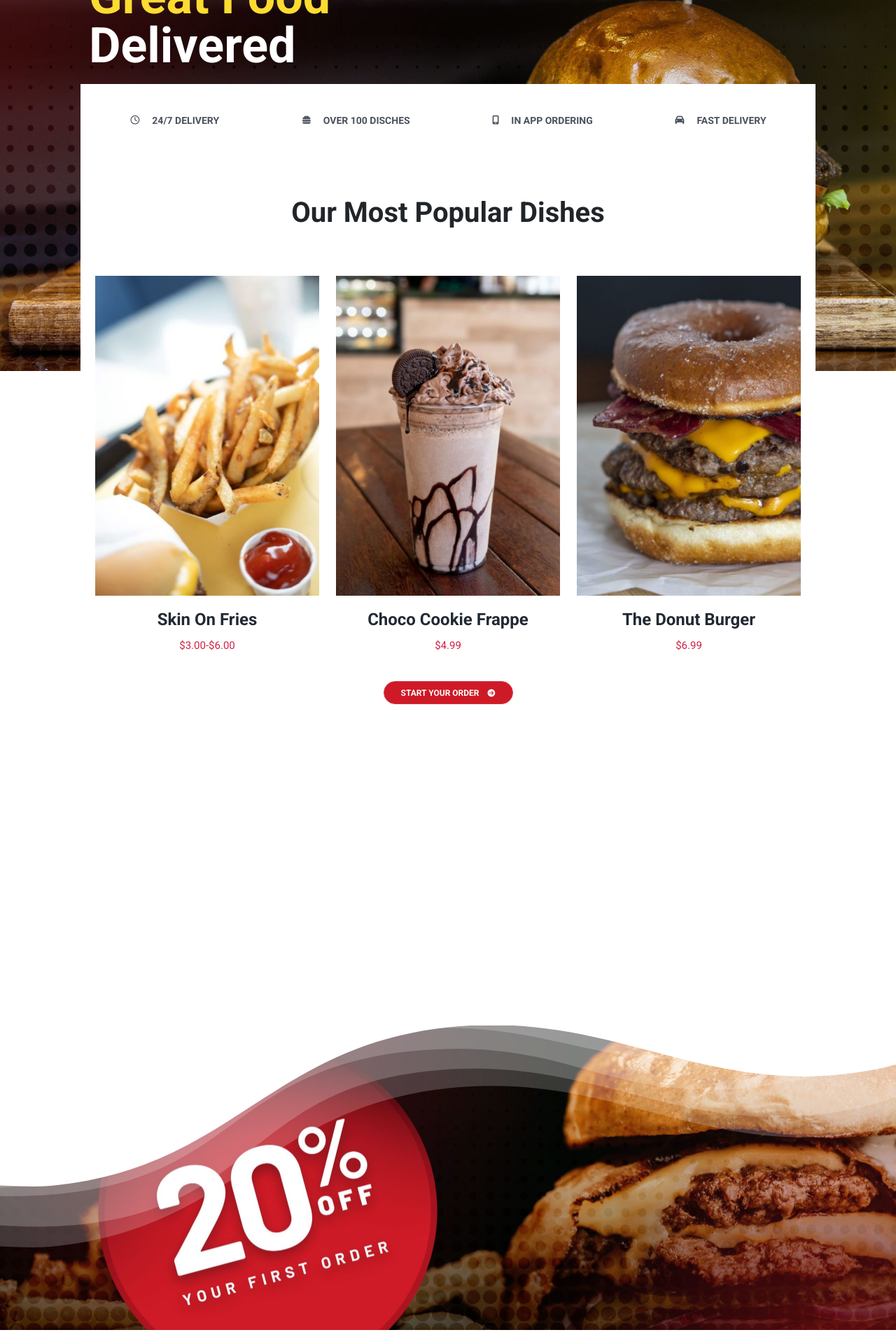
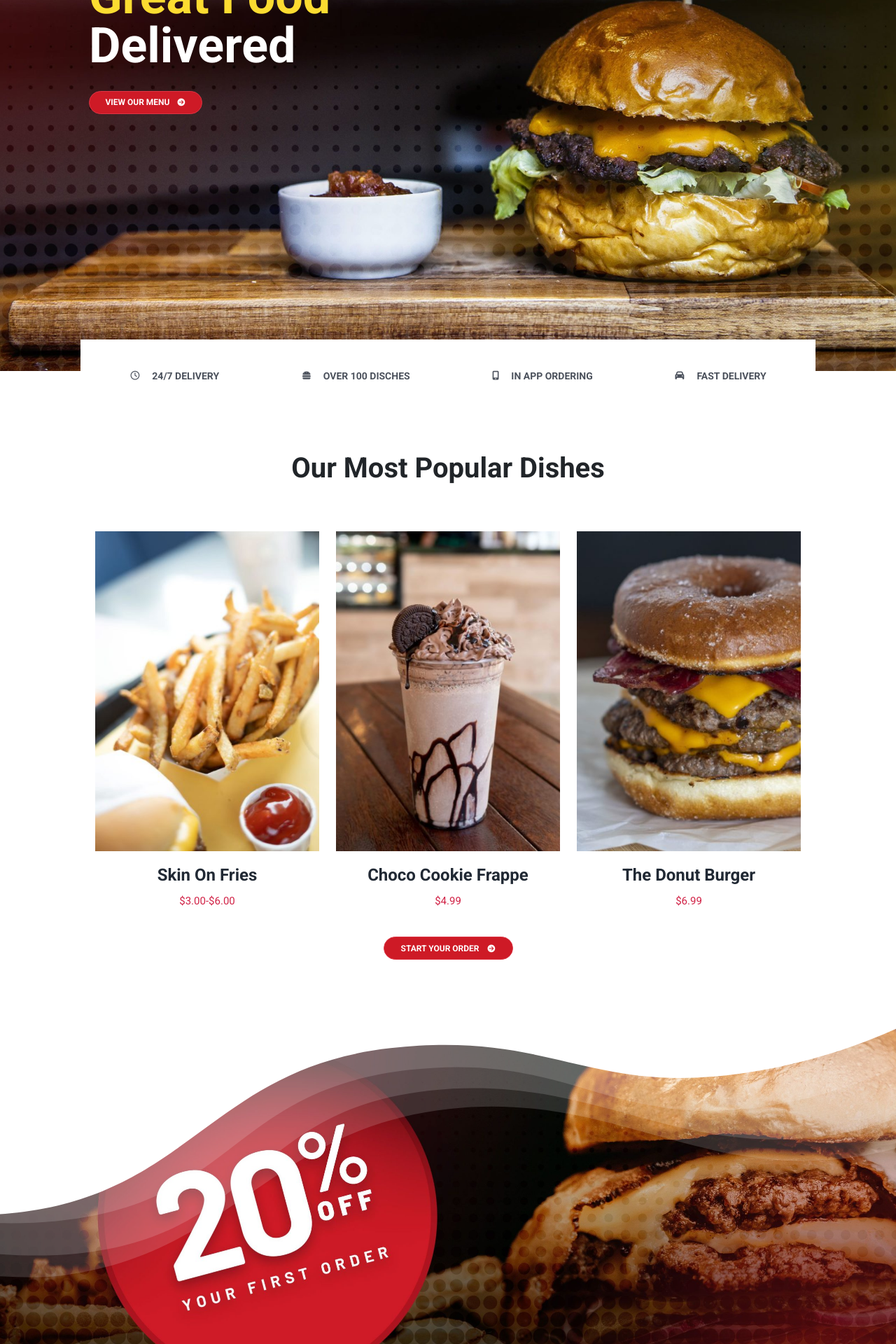
Before and after one commit to br4nc4/proj-html-vuejs, a Vue app: page / in a window 1280 px wide. Shown: the part 420-2340 px from the top of the page at 70% size. Built offline with nearby package versions, Linux system fonts and the light colour scheme.

Commit message:
fixed problems Florian Leica

```diff
--- a/src/components/LatestNews.vue
+++ b/src/components/LatestNews.vue
@@ -15,14 +15,18 @@
             <div class="d-flex myDflex">
                 <div class="">
                     <img class="myImg" src="/img/pancake-burger-600x450.jpg" alt="">
-                    <p class="myTitle fw-bold text-center">NEW: The Pancake Burger</p>
-                    <p class="text-center myText">Lorem ipsum dolor sit amet, consectetur adipiscing elit. Morbi sodaiers ipsum vel elementum vehicula. Suspendisse sit amet aliquet ex. Pellentesque commodo tortor vel mi</p>
+                    <div class="text-center">
+                        <p class="myTitle fw-bold">NEW: The Pancake Burger</p>
+                        <small class="myText text-secondary">Lorem ipsum dolor sit amet, consectetur adipiscing elit. Morbi sodaiers ipsum vel elementum vehicula. Suspendisse sit amet aliquet ex. Pellentesque commodo tortor vel mi</small>
+                    </div>
                 </div>
 
                 <div class="">
                     <img class="myImg" src="/img/new-milkshake-menu-600x450.jpg" alt="">
-                    <p class="myTitle fw-bold text-center">New Milkshake Menu</p>
-                    <p class="text-center myText">Lorem ipsum dolor sit amet, consectetur adipiscing elit. Morbi sodaiers ipsum vel elementum vehicula. Suspendisse sit amet aliquet ex. Pellentesque commodo tortor vel mi</p>
+                    <div class="text-center">
+                        <p class="myTitle fw-bold">New Milkshake Menu</p>
+                        <small class="myText text-secondary">Lorem ipsum dolor sit amet, consectetur adipiscing elit. Morbi sodaiers ipsum vel elementum vehicula. Suspendisse sit amet aliquet ex. Pellentesque commodo tortor vel mi</small>
+                    </div>
                 </div>
             </div>
         </div>
--- a/src/components/MegaTwentyPercentBg.vue
+++ b/src/components/MegaTwentyPercentBg.vue
@@ -1,8 +1,8 @@
 <template>
     <div class="myContainer container-fluid position-relative px-0">
         <div class="myBg">
-            <svg class="fusion-waves-opacity-candy first" fill="white" fill-opacity="0.2" xmlns="http://www.w3.org/2000/svg" viewBox="0 1 1024 216" preserveAspectRatio="none"><path class="st0" d="M0 215.4c19.4.5 38.7 1.6 57.7.3 206.6-15 248.5-126.6 455-143.8 184.8-15.5 285.7 60.9 464.3 41.3 16.9-1.8 32.5-4.4 47.1-7.6L1024 .4H0v215z"/><path class="st1" d="M0 196.4c30.2 1.6 59.6 1.6 86.8-.4C293.4 180.9 284.1 73.4 490.7 56.2c184.9-15.5 278.5 58.2 457.1 38.4 28.3-3.2 53.5-8.2 76.2-14.6V.256H0V196.4z"/><path class="st2" d="M0 169.8c22.2.3 43.8-.2 64.2-1.7C270.8 153.1 262 55.6 468.6 38.4 653.4 22.9 695.4 89.5 874 69.7c54.8-6 104.9-18.3 150-33.7V.256H0V169.8z"/><path class="st3" d="M0 162.1c4-.2 8-.4 11.9-.7C218.4 146.3 239.8 37 446.4 19.8 631.3 4.3 672.7 60.9 851.3 41.1c64-7.2 121.9-20.8 172.7-37.9V.156H0V162.6z"/></svg>
-            <svg class="fusion-waves-opacity-candy second" fill="white" fill-opacity="1" xmlns="http://www.w3.org/2000/svg" viewBox="0 1 1024 216" preserveAspectRatio="none"><path class="st0" d="M0 215.4c19.4.5 38.7 1.6 57.7.3 206.6-15 248.5-126.6 455-143.8 184.8-15.5 285.7 60.9 464.3 41.3 16.9-1.8 32.5-4.4 47.1-7.6L1024 .4H0v215z"/><path class="st1" d="M0 196.4c30.2 1.6 59.6 1.6 86.8-.4C293.4 180.9 284.1 73.4 490.7 56.2c184.9-15.5 278.5 58.2 457.1 38.4 28.3-3.2 53.5-8.2 76.2-14.6V.256H0V196.4z"/><path class="st2" d="M0 169.8c22.2.3 43.8-.2 64.2-1.7C270.8 153.1 262 55.6 468.6 38.4 653.4 22.9 695.4 89.5 874 69.7c54.8-6 104.9-18.3 150-33.7V.256H0V169.8z"/><path class="st3" d="M0 162.1c4-.2 8-.4 11.9-.7C218.4 146.3 239.8 37 446.4 19.8 631.3 4.3 672.7 60.9 851.3 41.1c64-7.2 121.9-20.8 172.7-37.9V.156H0V162.6z"/></svg>
+            <svg class="fusion-waves-opacity-candy first" fill="white" fill-opacity="0.15" xmlns="http://www.w3.org/2000/svg" viewBox="0 1 1024 216" preserveAspectRatio="none"><path class="st0" d="M0 215.4c19.4.5 38.7 1.6 57.7.3 206.6-15 248.5-126.6 455-143.8 184.8-15.5 285.7 60.9 464.3 41.3 16.9-1.8 32.5-4.4 47.1-7.6L1024 .4H0v215z"/><path class="st1" d="M0 196.4c30.2 1.6 59.6 1.6 86.8-.4C293.4 180.9 284.1 73.4 490.7 56.2c184.9-15.5 278.5 58.2 457.1 38.4 28.3-3.2 53.5-8.2 76.2-14.6V.256H0V196.4z"/><path class="st2" d="M0 169.8c22.2.3 43.8-.2 64.2-1.7C270.8 153.1 262 55.6 468.6 38.4 653.4 22.9 695.4 89.5 874 69.7c54.8-6 104.9-18.3 150-33.7V.256H0V169.8z"/><path class="st3" style="fill-opacity: 1" d="M0 162.1c4-.2 8-.4 11.9-.7C218.4 146.3 239.8 37 446.4 19.8 631.3 4.3 672.7 60.9 851.3 41.1c64-7.2 121.9-20.8 172.7-37.9V.156H0V162.6z"/></svg>
+            <!-- <svg class="fusion-waves-opacity-candy second" fill="white" fill-opacity="1" xmlns="http://www.w3.org/2000/svg" viewBox="0 1 1024 216" preserveAspectRatio="none"><path class="st0" d="M0 215.4c19.4.5 38.7 1.6 57.7.3 206.6-15 248.5-126.6 455-143.8 184.8-15.5 285.7 60.9 464.3 41.3 16.9-1.8 32.5-4.4 47.1-7.6L1024 .4H0v215z"/><path class="st1" d="M0 196.4c30.2 1.6 59.6 1.6 86.8-.4C293.4 180.9 284.1 73.4 490.7 56.2c184.9-15.5 278.5 58.2 457.1 38.4 28.3-3.2 53.5-8.2 76.2-14.6V.256H0V196.4z"/><path class="st2" d="M0 169.8c22.2.3 43.8-.2 64.2-1.7C270.8 153.1 262 55.6 468.6 38.4 653.4 22.9 695.4 89.5 874 69.7c54.8-6 104.9-18.3 150-33.7V.256H0V169.8z"/><path class="st3" d="M0 162.1c4-.2 8-.4 11.9-.7C218.4 146.3 239.8 37 446.4 19.8 631.3 4.3 672.7 60.9 851.3 41.1c64-7.2 121.9-20.8 172.7-37.9V.156H0V162.6z"/></svg> -->
             <!-- <svg class="fusion-waves-opacity-candy third" fill="white" fill-opacity="0" xmlns="http://www.w3.org/2000/svg" viewBox="0 1 1024 216" preserveAspectRatio="none"><path class="st0" d="M0 215.4c19.4.5 38.7 1.6 57.7.3 206.6-15 248.5-126.6 455-143.8 184.8-15.5 285.7 60.9 464.3 41.3 16.9-1.8 32.5-4.4 47.1-7.6L1024 .4H0v215z"/><path class="st1" d="M0 196.4c30.2 1.6 59.6 1.6 86.8-.4C293.4 180.9 284.1 73.4 490.7 56.2c184.9-15.5 278.5 58.2 457.1 38.4 28.3-3.2 53.5-8.2 76.2-14.6V.256H0V196.4z"/><path class="st2" d="M0 169.8c22.2.3 43.8-.2 64.2-1.7C270.8 153.1 262 55.6 468.6 38.4 653.4 22.9 695.4 89.5 874 69.7c54.8-6 104.9-18.3 150-33.7V.256H0V169.8z"/><path class="st3" d="M0 162.1c4-.2 8-.4 11.9-.7C218.4 146.3 239.8 37 446.4 19.8 631.3 4.3 672.7 60.9 851.3 41.1c64-7.2 121.9-20.8 172.7-37.9V.156H0V162.6z"/></svg>
             <svg class="fusion-waves-opacity-candy fourth" fill="white" fill-opacity="0" xmlns="http://www.w3.org/2000/svg" viewBox="0 1 1024 216" preserveAspectRatio="none"><path class="st0" d="M0 215.4c19.4.5 38.7 1.6 57.7.3 206.6-15 248.5-126.6 455-143.8 184.8-15.5 285.7 60.9 464.3 41.3 16.9-1.8 32.5-4.4 47.1-7.6L1024 .4H0v215z"/><path class="st1" d="M0 196.4c30.2 1.6 59.6 1.6 86.8-.4C293.4 180.9 284.1 73.4 490.7 56.2c184.9-15.5 278.5 58.2 457.1 38.4 28.3-3.2 53.5-8.2 76.2-14.6V.256H0V196.4z"/><path class="st2" d="M0 169.8c22.2.3 43.8-.2 64.2-1.7C270.8 153.1 262 55.6 468.6 38.4 653.4 22.9 695.4 89.5 874 69.7c54.8-6 104.9-18.3 150-33.7V.256H0V169.8z"/><path class="st3" d="M0 162.1c4-.2 8-.4 11.9-.7C218.4 146.3 239.8 37 446.4 19.8 631.3 4.3 672.7 60.9 851.3 41.1c64-7.2 121.9-20.8 172.7-37.9V.156H0V162.6z"/></svg> -->
             <!-- <img id="first" src="/img/svg-0.png" alt="">
@@ -22,42 +22,37 @@ export default {
 
 <style lang="scss" scoped>
     .myContainer{
-        height: 435px;
+        height: 470px;
         width: 100%;
-        margin-top: 885px;
     }
     .myBg{
         width: 100%;
         position: absolute;
-        display: flex;
-        flex-direction: column;
-        top: 0%;
+        top: 0;
         bottom: 0;
         left: 0;
         right: 0;
     }
     .myBg img{
-        position: absolute;
-        top: 0;
         width: 100%;
         height: 100%;
         object-fit: cover;
-        object-position: 0 18%;
+        object-position: top center;
     }
     .myBg .first{
         position: absolute;
         width: 100%;
-        top: -5%;
+        top: 0;
         z-index: 1;
-        height: 340px;
+        height: 360px;
     }
-    .myBg .second{
+    /* .myBg .second{
         position: absolute;
         width: 100%;
         top: -25%;
         z-index: 2;
         height: 340px;
-    }
+    } */
     /* .myBg .third{
         position: absolute;
         width: 100%;
--- a/src/components/PopularDishes.vue
+++ b/src/components/PopularDishes.vue
@@ -1,4 +1,4 @@
-<template class="position-relative">
+<template>
     <div class="myPosition container">
             <!-- TOP LINKS POPULAR DISHES -->
             <div class="d-flex justify-content-around topMenu">
@@ -119,12 +119,11 @@ export default {
     }
     .myPosition{
         padding-bottom: 70px;
-        position: absolute;
-        top: 67.5%;
-        left: 50%;
-        transform: translate(-50%);
+        position: relative;
         background-color: white;
         z-index: 3;
+        margin-top: -95px;
+        margin-bottom: 25px;
     }
     .container{
         max-width: 1050px;
```
